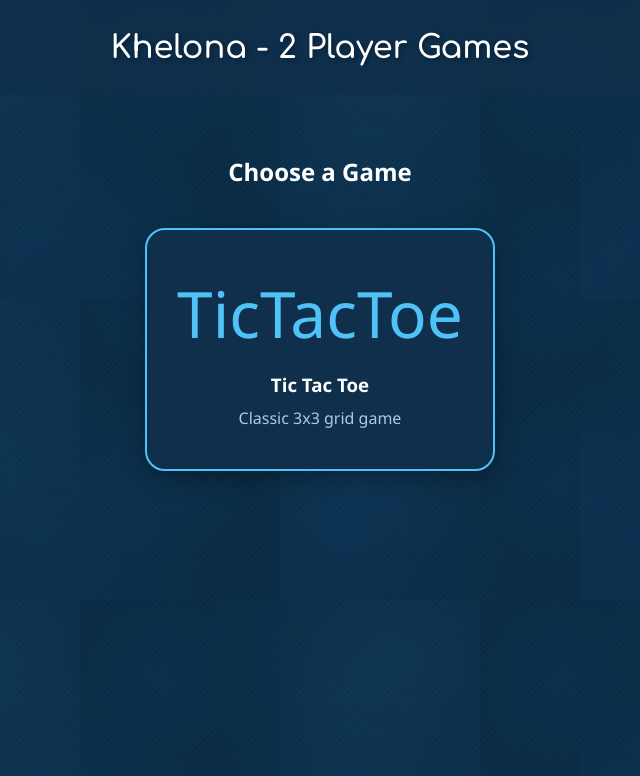
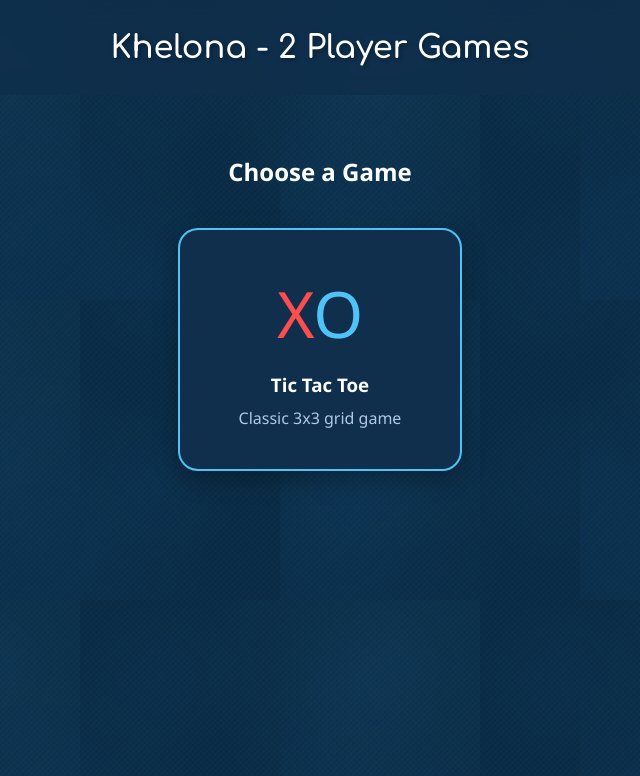
Before and after one commit to samarthnaikk/khelona, a React (Create React App) app in the folder client/: page / in a window 1280 px wide. Shown: the top 776 px of the page, without its empty margins (320-960 px from the left). Built offline with nearby package versions, Linux system fonts and the light colour scheme.

Commit message:
changed heading design for TTT

```diff
--- a/client/src/App.js
+++ b/client/src/App.js
@@ -163,7 +163,10 @@ function App() {
           <h2>Choose a Game</h2>
           <div className="games-grid">
             <div className="game-card" onClick={() => handleGameSelect('tic-tac-toe')}>
-              <div className="game-icon">TicTacToe</div>
+              <div className="game-icon">
+                <span style={{color: '#FF4C4C'}}>X</span>
+                <span style={{color: '#4FC3F7'}}>O</span>
+              </div>
               <h3>Tic Tac Toe</h3>
               <p>Classic 3x3 grid game</p>
             </div>
```
